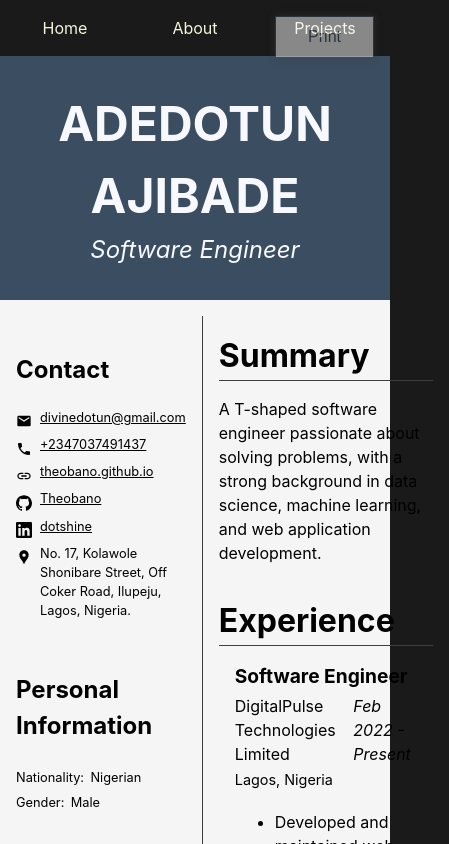
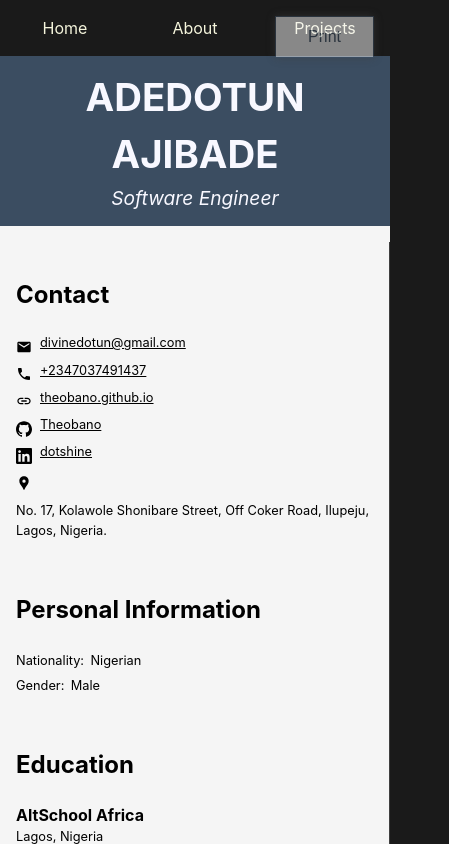
Before and after one commit to Theobano/Theobano.github.io, a React (Create React App) app: page /#/resume in a window 390 px wide. Shown: the top 844 px of the page, 449 px wide, since content can reach past the window. Built offline with nearby package versions, Linux system fonts and the light colour scheme.

Commit message:
resume responsiveness fix

```diff
--- a/src/routes/resume/Resume.style.js
+++ b/src/routes/resume/Resume.style.js
@@ -16,6 +16,12 @@ export const ResumeContainer = styled.div`
   flex-direction: column;
   gap: 1em;
 
+  @media screen {
+    @media (max-width: 440px) {
+      word-wrap: break-word;
+    }
+  }
+
   .print-button {
     position: fixed;
     top: 1em;
@@ -28,7 +34,7 @@ export const ResumeContainer = styled.div`
     font-size: 1em;
     cursor: pointer;
     box-shadow: 0 0 0.5em var(--theme-color);
-    opacity: .5;
+    opacity: 0.5;
 
     &:hover {
       background-color: var(--tertiary-color);
@@ -45,7 +51,6 @@ export const ResumeContainer = styled.div`
     }
   }
 
-
   .header {
     display: flex;
     flex-direction: column;
@@ -54,6 +59,14 @@ export const ResumeContainer = styled.div`
     background-color: var(--secondary-color);
     color: var(--secondary-text-color);
     padding: 2em;
+
+    @media screen {
+      @media (max-width: 440px) {
+        padding: 1em;
+        font-size: 0.8em;
+        word-wrap: break-word;
+      }
+    }
 
     .name {
       font-size: 3em;
@@ -73,6 +86,14 @@ export const ResumeContainer = styled.div`
   .main {
     display: grid;
     grid-template-columns: 1fr 3fr;
+
+    @media screen {
+      @media (max-width: 440px) {
+        display: flex;
+        flex-direction: column;
+      }
+    }
+
     .sidebar {
       padding: 1em;
       display: flex;
@@ -101,6 +122,12 @@ export const ResumeContainer = styled.div`
             flex-wrap: nowrap;
             gap: 0.5em;
 
+            @media screen {
+              @media (max-width: 440px) {
+                flex-wrap: wrap;
+              }
+            }
+
             .contact-item-icon {
               font-size: 1em;
             }
@@ -128,6 +155,12 @@ export const ResumeContainer = styled.div`
             flex-direction: row;
             flex-wrap: nowrap;
             gap: 0.5em;
+
+            @media screen {
+              @media (max-width: 440px) {
+                flex-wrap: wrap;
+              }
+            }
           }
         }
       }
@@ -332,6 +365,5 @@ export const ResumeContainer = styled.div`
         padding: 1em;
       }
     }
-
   }
 `;
```
